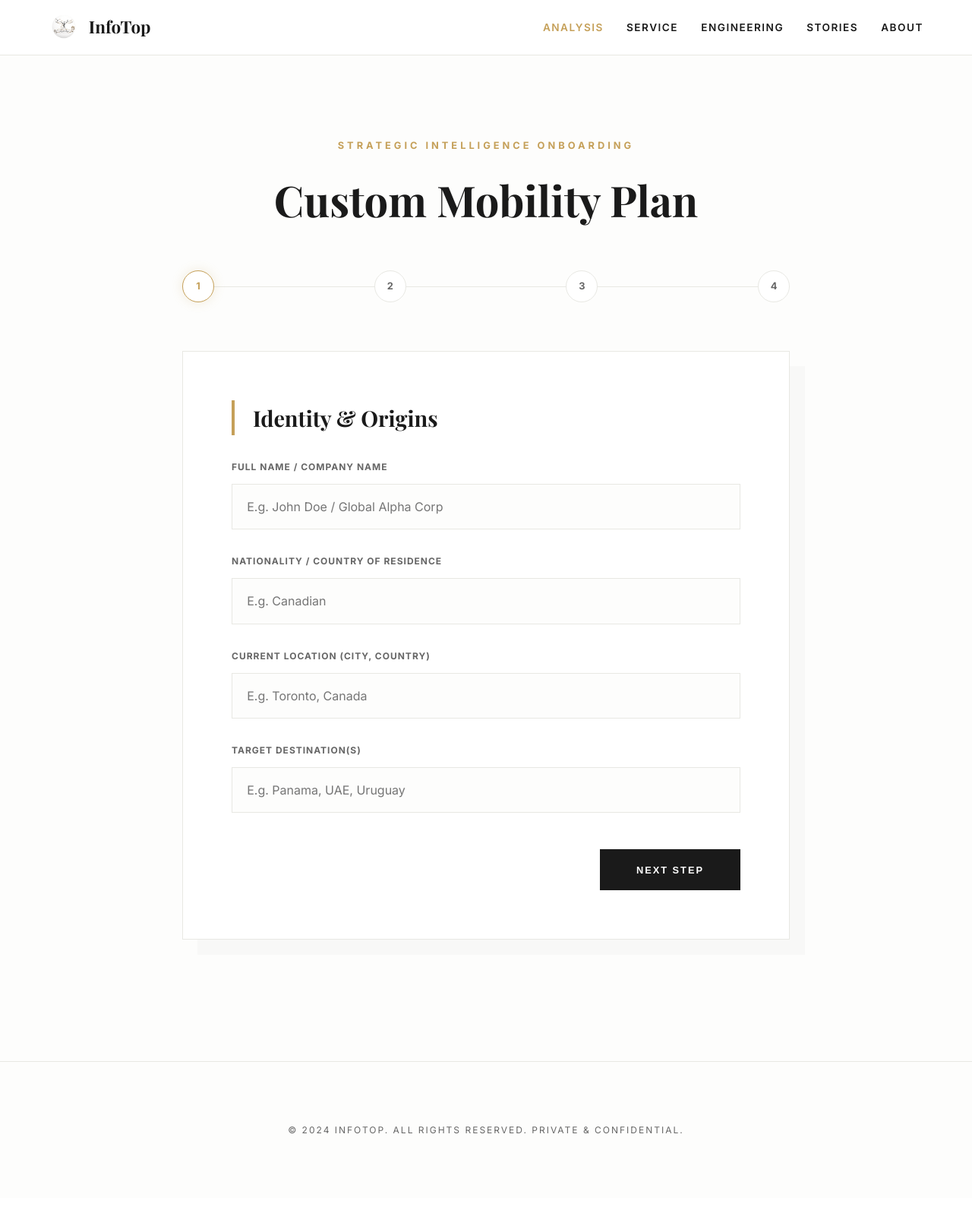
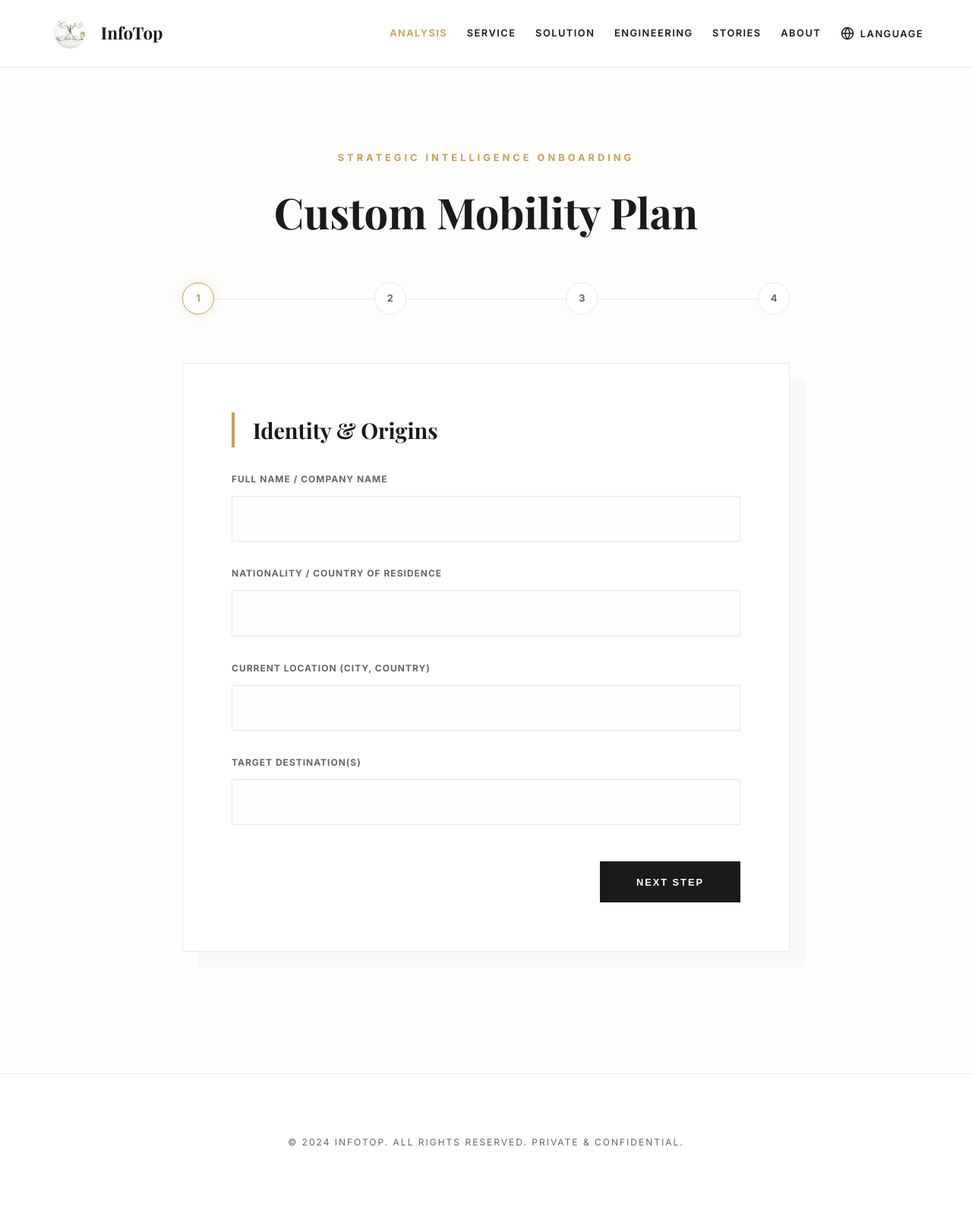
Before and after one commit to haohuixing/InfoTop, a FastAPI app: page /analysis in a window 1280 px wide. Shown: the whole page at 76% size. Before the commit the page ends 1493 px from the top, so only its background shows below. Run offline with FastAPI, Linux system fonts and the light colour scheme.

Commit message:
Update analysis.html

```diff
--- a/templates/analysis.html
+++ b/templates/analysis.html
@@ -18,13 +18,129 @@
             font-size: 16px;
         }
 
-        body { font-family: 'Inter', sans-serif; background: var(--bg); color: var(--charcoal); margin: 0; padding: 0; line-height: 1.6; overflow-x: hidden; }
+        body {
+            font-family: 'Inter', sans-serif;
+            background: var(--bg);
+            color: var(--charcoal);
+            margin: 0; padding: 0;
+            line-height: 1.6;
+            overflow-x: hidden;
+            top: 0 !important;
+        }
+
+        /* --- TRANSLATE UI (Matches Homepage) --- */
+        .goog-te-banner-frame.skiptranslate, #goog-gt-tt, .goog-te-balloon-frame, .goog-te-gadget img {
+            display: none !important;
+        }
+        #google_translate_element { display: none; }
+        body { top: 0px !important; }
+
+        .translate-wrapper {
+            position: relative;
+            display: inline-block;
+            margin-left: 2vw;
+        }
+
+        .translate-trigger {
+            background: none;
+            border: none;
+            color: var(--charcoal);
+            font-family: 'Inter', sans-serif;
+            font-size: clamp(0.7rem, 1vw, 0.85rem);
+            font-weight: 600;
+            text-transform: uppercase;
+            letter-spacing: 1.5px;
+            cursor: pointer;
+            padding: 0;
+            transition: 0.3s;
+            display: flex;
+            align-items: center;
+            gap: 8px;
+        }
+
+        .translate-trigger svg { transition: 0.3s ease; }
+        .translate-trigger:hover { color: var(--gold); }
+        .translate-trigger:hover svg { stroke: var(--gold); }
+
+        .lang-menu {
+            position: absolute;
+            top: 100%;
+            right: 0;
+            background: white;
+            border: 1px solid var(--border);
+            box-shadow: 0 10px 30px rgba(0,0,0,0.1);
+            display: none;
+            z-index: 2000;
+            min-width: 150px;
+            margin-top: 10px;
+        }
+
+        .lang-menu a {
+            display: block;
+            padding: 12px 20px;
+            color: var(--charcoal);
+            text-decoration: none;
+            font-size: 0.8rem;
+            font-weight: 600;
+            text-transform: uppercase;
+            letter-spacing: 1px;
+            border-bottom: 1px solid var(--border);
+            transition: 0.2s;
+            margin: 0 !important;
+        }
+
+        .lang-menu a:last-child { border-bottom: none; }
+        .lang-menu a:hover { background: var(--bg); color: var(--gold); }
+        .lang-menu.active { display: block; }
 
         /* --- NAVIGATION --- */
-        nav { display: flex; justify-content: space-between; align-items: center; padding: 1rem 5vw; border-bottom: 1px solid var(--border); background: white; position: sticky; top: 0; z-index: 1000; }
-        .logo { display: flex; align-items: center; gap: 0.8rem; text-decoration: none; color: var(--charcoal); font-family: 'Playfair Display', serif; font-weight: 700; font-size: 1.4rem; }
-        .logo-img { height: 40px; width: auto; }
-        .nav-links a { margin-left: 2vw; text-decoration: none; color: var(--charcoal); font-size: 0.85rem; font-weight: 600; text-transform: uppercase; letter-spacing: 1.5px; }
+        nav {
+            display: flex;
+            justify-content: space-between;
+            align-items: center;
+            padding: 1rem 5vw;
+            border-bottom: 1px solid var(--border);
+            background: white;
+            position: sticky;
+            top: 0;
+            z-index: 1000;
+        }
+
+        .logo {
+            display: flex; align-items: center; gap: 0.8rem; text-decoration: none; color: var(--charcoal);
+            font-family: 'Playfair Display', serif; font-weight: 700; font-size: clamp(1.1rem, 2vw, 1.4rem);
+        }
+
+        .logo-img { height: clamp(30px, 7vh, 70px); width: auto; display: block; }
+
+        .nav-links { display: flex; align-items: center; }
+        .nav-links a {
+            margin-left: 2vw; text-decoration: none; color: var(--charcoal);
+            font-size: clamp(0.7rem, 1vw, 0.85rem); font-weight: 600;
+            text-transform: uppercase; letter-spacing: 1.5px; transition: 0.3s ease;
+        }
+        .nav-links a:hover { color: var(--gold); }
+
+        #menu-toggle { display: none; }
+        .menu-icon { display: none; cursor: pointer; font-weight: 700; font-size: 0.8rem; letter-spacing: 2px; color: var(--charcoal); text-transform: uppercase; border: 1px solid var(--border); padding: 5px 10px; transition: 0.3s; }
+        .menu-icon:hover { background: var(--charcoal); color: white; }
+
+        @media (max-width: 768px) {
+            .menu-icon { display: block; }
+            .nav-links {
+                display: none;
+                position: absolute;
+                top: 100%;
+                left: 0;
+                width: 100%;
+                background: white;
+                flex-direction: column;
+                padding: 1rem 0;
+                border-bottom: 1px solid var(--border);
+            }
+            .nav-links a, .translate-wrapper { margin: 15px 5vw; font-size: 0.9rem; text-align: left; }
+            #menu-toggle:checked ~ .nav-links { display: flex; }
+        }
 
         /* --- MULTI-STEP FORM STYLING --- */
         .form-hero { padding: 6rem 5vw 3rem; text-align: center; }
@@ -69,11 +185,8 @@
         .btn-next:hover { background: var(--gold); }
         .btn-prev { background: transparent; color: var(--muted); text-decoration: underline; }
 
-        footer { text-align: center; padding: 5rem 5vw; border-top: 1px solid var(--border); font-size: 0.75rem; color: var(--muted); text-transform: uppercase; letter-spacing: 2px; }
+        footer { text-align: center; padding: 5rem 5vw; border-top: 1px solid var(--border); font-size: 0.75rem; color: var(--muted); text-transform: uppercase; letter-spacing: 2px; background: white; }
 
-        @media (max-width: 600px) {
-            .checkbox-grid { grid-template-columns: 1fr; }
-        }
     </style>
 </head>
 <body>
@@ -83,12 +196,36 @@
             <img src="/images/logo.png" alt="InfoTop Logo" class="logo-img">
             <span>InfoTop</span>
         </a>
+
+        <input type="checkbox" id="menu-toggle">
+        <label for="menu-toggle" class="menu-icon">Menu</label>
+
         <div class="nav-links">
             <a href="/analysis" style="color: var(--gold);">Analysis</a>
             <a href="/services">Service</a>
+            <a href="#">Solution</a>
             <a href="/engineering">Engineering</a>
             <a href="/stories">Stories</a>
             <a href="/about">About</a>
+
+            <!-- GLOBE ICON LANGUAGE DROPDOWN -->
+            <div class="translate-wrapper">
+                <button class="translate-trigger" onclick="toggleLangMenu()">
+                    <svg xmlns="http://www.w3.org/2000/svg" width="18" height="18" viewBox="0 0 24 24" fill="none" stroke="currentColor" stroke-width="2" stroke-linecap="round" stroke-linejoin="round">
+                        <circle cx="12" cy="12" r="10"></circle>
+                        <line x1="2" y1="12" x2="22" y2="12"></line>
+                        <path d="M12 2a15.3 15.3 0 0 1 4 10 15.3 15.3 0 0 1-4 10 15.3 15.3 0 0 1-4-10 15.3 15.3 0 0 1 4-10z"></path>
+                    </svg>
+                    Language
+                </button>
+                <div class="lang-menu" id="langMenu">
+                    <a href="javascript:void(0)" onclick="changeLang('en')">English</a>
+                    <a href="javascript:void(0)" onclick="changeLang('es')">Español</a>
+                    <a href="javascript:void(0)" onclick="changeLang('zh-CN')">中文</a>
+                    <a href="javascript:void(0)" onclick="changeLang('fr')">Français</a>
+                    <a href="javascript:void(0)" onclick="changeLang('de')">Deutsch</a>
+                </div>
+            </div>
         </div>
     </nav>
 
@@ -98,7 +235,6 @@
     </header>
 
     <div class="analysis-container">
-
         <div class="progress-bar">
             <div class="step-dot active" id="dot-1">1</div>
             <div class="step-dot" id="dot-2">2</div>
@@ -107,131 +243,97 @@
         </div>
 
         <form id="mobilityForm" action="/submit-mobility-plan" method="POST">
-
-            <!-- STEP 1: CLIENT INFORMATION -->
+            <!-- STEP 1 -->
             <div class="form-step active" id="step-1">
                 <h2 class="step-title">Identity & Origins</h2>
-                <div class="input-group">
-                    <label>Full Name / Company Name</label>
-                    <input type="text" name="client_name" placeholder="E.g. John Doe / Global Alpha Corp" required>
-                </div>
-                <div class="input-group">
-                    <label>Nationality / Country of Residence</label>
-                    <input type="text" name="nationality" placeholder="E.g. Canadian" required>
-                </div>
-                <div class="input-group">
-                    <label>Current Location (City, Country)</label>
-                    <input type="text" name="current_location" placeholder="E.g. Toronto, Canada" required>
-                </div>
-                <div class="input-group">
-                    <label>Target Destination(s)</label>
-                    <input type="text" name="target_destination" placeholder="E.g. Panama, UAE, Uruguay" required>
-                </div>
-                <div class="btn-wrap" style="justify-content: flex-end;">
-                    <button type="button" class="btn btn-next" onclick="nextStep(2)">Next Step</button>
-                </div>
+                <div class="input-group"><label>Full Name / Company Name</label><input type="text" name="client_name" required></div>
+                <div class="input-group"><label>Nationality / Country of Residence</label><input type="text" name="nationality" required></div>
+                <div class="input-group"><label>Current Location (City, Country)</label><input type="text" name="current_location" required></div>
+                <div class="input-group"><label>Target Destination(s)</label><input type="text" name="target_destination" required></div>
+                <div class="btn-wrap" style="justify-content: flex-end;"><button type="button" class="btn btn-next" onclick="nextStep(2)">Next Step</button></div>
             </div>
 
-            <!-- STEP 2: MOBILITY GOALS -->
+            <!-- STEP 2 -->
             <div class="form-step" id="step-2">
                 <h2 class="step-title">Mobility Goals</h2>
-                <label>Purpose of Relocation / Mobility</label>
+                <label>Purpose of Relocation</label>
                 <div class="checkbox-grid">
                     <label class="check-item"><input type="checkbox" name="purpose" value="Personal"> Personal / Family</label>
                     <label class="check-item"><input type="checkbox" name="purpose" value="Business"> Business / Work</label>
-                    <label class="check-item"><input type="checkbox" name="purpose" value="Investment"> Investment / Asset Management</label>
+                    <label class="check-item"><input type="checkbox" name="purpose" value="Investment"> Investment / Assets</label>
                     <label class="check-item"><input type="checkbox" name="purpose" value="Other"> Other</label>
                 </div>
-
-                <div class="input-group" style="margin-top: 2rem;">
-                    <label>If Other, please specify:</label>
-                    <input type="text" name="purpose_other">
-                </div>
-
                 <div class="btn-wrap">
                     <button type="button" class="btn btn-prev" onclick="prevStep(1)">Back</button>
                     <button type="button" class="btn btn-next" onclick="nextStep(3)">Next Step</button>
                 </div>
             </div>
 
-            <!-- STEP 3: PREFERRED SERVICES -->
+            <!-- STEP 3 -->
             <div class="form-step" id="step-3">
                 <h2 class="step-title">Strategic Requirements</h2>
-                <label>Preferred Services (Select all that apply)</label>
+                <label>Preferred Services</label>
                 <div class="checkbox-grid">
-                    <label class="check-item"><input type="checkbox" name="services" value="Providers"> Service Provider Access</label>
-                    <label class="check-item"><input type="checkbox" name="services" value="Finance"> Financial Flows</label>
-                    <label class="check-item"><input type="checkbox" name="services" value="Identity"> Identity / Visa Assistance</label>
+                    <label class="check-item"><input type="checkbox" name="services" value="Providers"> Providers</label>
+                    <label class="check-item"><input type="checkbox" name="services" value="Finance"> Finance Flows</label>
+                    <label class="check-item"><input type="checkbox" name="services" value="Identity"> Identity/Visa</label>
                     <label class="check-item"><input type="checkbox" name="services" value="Assets"> Asset Allocation</label>
-                    <label class="check-item"><input type="checkbox" name="services" value="Tax"> Tax Optimization</label>
-                    <label class="check-item"><input type="checkbox" name="services" value="Relocation"> Physical Relocation</label>
+                    <label class="check-item"><input type="checkbox" name="services" value="Tax"> Tax Planning</label>
+                    <label class="check-item"><input type="checkbox" name="services" value="Relocation"> Physical Move</label>
                 </div>
-
                 <div class="btn-wrap">
                     <button type="button" class="btn btn-prev" onclick="prevStep(2)">Back</button>
                     <button type="button" class="btn btn-next" onclick="nextStep(4)">Next Step</button>
                 </div>
             </div>
 
-            <!-- STEP 4: CONSTRAINTS & NOTES -->
+            <!-- STEP 4 -->
             <div class="form-step" id="step-4">
                 <h2 class="step-title">Parameters & Timeline</h2>
-                <div class="input-group">
-                    <label>Budget Range (Optional)</label>
-                    <input type="text" name="budget" placeholder="E.g. $50k - $100k USD">
-                </div>
-                <div class="input-group">
-                    <label>Timeline / Desired Relocation Date</label>
-                    <input type="text" name="timeline" placeholder="E.g. Q3 2024">
-                </div>
-                <div class="input-group">
-                    <label>Special Requirements / Notes</label>
-                    <textarea name="notes" rows="4" placeholder="Any specific concerns or unique constraints?"></textarea>
-                </div>
-
+                <div class="input-group"><label>Budget Range (Optional)</label><input type="text" name="budget"></div>
+                <div class="input-group"><label>Desired Relocation Date</label><input type="text" name="timeline"></div>
+                <div class="input-group"><label>Special Requirements / Notes</label><textarea name="notes" rows="4"></textarea></div>
                 <div class="btn-wrap">
                     <button type="button" class="btn btn-prev" onclick="prevStep(3)">Back</button>
                     <button type="submit" class="btn btn-next" style="background: var(--nomad-green);">Submit Briefing</button>
                 </div>
             </div>
-
         </form>
     </div>
 
-    <footer>
-        &copy; 2024 InfoTop. All Rights Reserved. Private & Confidential.
-    </footer>
+    <footer>&copy; 2024 InfoTop. All Rights Reserved. Private & Confidential.</footer>
 
-    <script>
-        // Multi-step Logic
-        function nextStep(step) {
+    <div id="google_translate_element"></div>
+
+    <script type="text/javascript">
+        function googleTranslateElementInit() { new google.translate.TranslateElement({ pageLanguage: 'en', autoDisplay: false }, 'google_translate_element'); }
+        function toggleLangMenu() { document.getElementById('langMenu').classList.toggle('active'); }
+        function changeLang(langCode) { document.cookie = "googtrans=/en/" + langCode + "; path=/"; location.reload(); }
+        window.onclick = function(e) { if (!e.target.closest('.translate-trigger')) { var m = document.getElementById('langMenu'); if (m && m.classList.contains('active')) m.classList.remove('active'); } }
+
+        function nextStep(n) {
             document.querySelectorAll('.form-step').forEach(s => s.classList.remove('active'));
-            document.getElementById('step-' + step).classList.add('active');
-
-            document.getElementById('dot-' + (step-1)).classList.add('completed');
-            document.getElementById('dot-' + step).classList.add('active');
+            document.getElementById('step-' + n).classList.add('active');
+            document.getElementById('dot-' + (n-1)).classList.add('completed');
+            document.getElementById('dot-' + n).classList.add('active');
             window.scrollTo(0, 0);
         }
-
-        function prevStep(step) {
+        function prevStep(n) {
             document.querySelectorAll('.form-step').forEach(s => s.classList.remove('active'));
-            document.getElementById('step-' + step).classList.add('active');
-
-            document.getElementById('dot-' + (step+1)).classList.remove('active');
-            document.getElementById('dot-' + step).classList.remove('completed');
-            document.getElementById('dot-' + step).classList.add('active');
+            document.getElementById('step-' + n).classList.add('active');
+            document.getElementById('dot-' + (n+1)).classList.remove('active');
+            document.getElementById('dot-' + n).classList.remove('completed');
             window.scrollTo(0, 0);
         }
-
-        // Toggle visual selected state for check-items
-        document.querySelectorAll('.check-item').forEach(item => {
-            item.addEventListener('click', function() {
+        document.querySelectorAll('.check-item').forEach(i => {
+            i.addEventListener('click', function() {
                 const cb = this.querySelector('input');
                 cb.checked = !cb.checked;
                 this.classList.toggle('selected', cb.checked);
             });
         });
     </script>
+    <script type="text/javascript" src="//translate.google.com/translate_a/element.js?cb=googleTranslateElementInit"></script>
 
 </body>
 </html>
```
